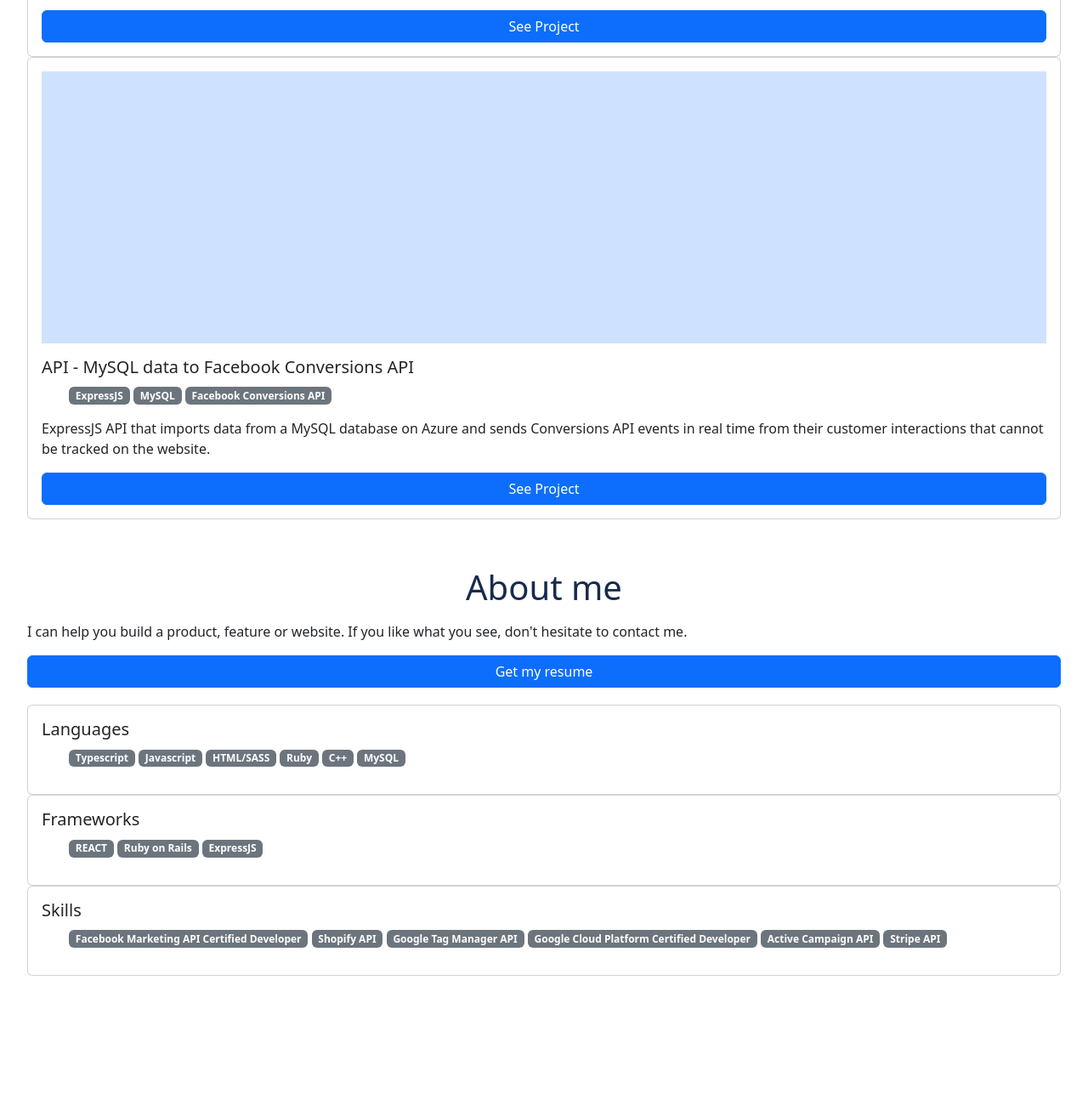
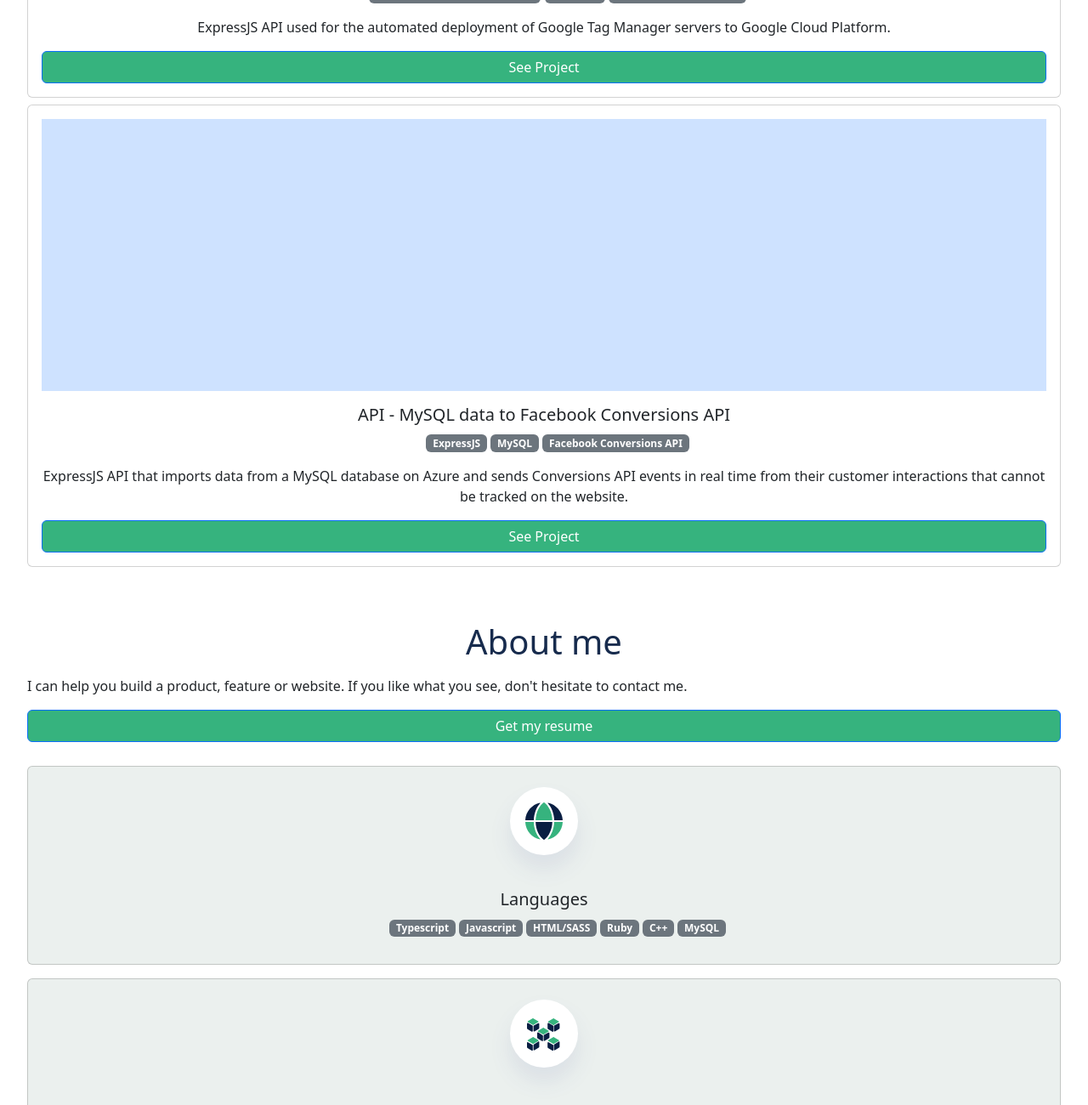
Before and after one commit to marcoshdezcam/micro-portfolio, a website: page index.html in a window 1280 px wide. Shown: the part 2360-3660 px from the top of the page at 85% size. Before the commit the page ends 3540 px from the top, so only its background shows below. Drawn offline with nearby package versions, Linux system fonts and the light colour scheme.

Commit message:
Add style and icons to the Works and About me sections.

```diff
--- a/index.html
+++ b/index.html
@@ -83,10 +83,10 @@
       </div>
     </section>
 
-    <section class="d-flex flex-column m-4 p-2 projects">
-      <h1 class="primary py-2 my-2 text-center">My Recent Work</h1>
+    <section class="grid text-center m-4 p-2 projects">
+      <h1 class="primary py-2 my-4 text-center">My Recent Work</h1>
 
-      <div class="card">
+      <div class="card my-2">
         <div class="card-body d-flex flex-column justify-content-center">
           <p class="placeholder-glow">
             <span
@@ -110,11 +110,11 @@
             series of Google Cloud Platform services, to analyze the data and
             present it to the user using a REACT frontend.
           </p>
-          <a href="#" class="btn btn-primary">See Project</a>
+          <a href="#" class="btn btn-primary teal-button">See Project</a>
         </div>
       </div>
 
-      <div class="card">
+      <div class="card my-2">
         <div class="card-body d-flex flex-column justify-content-center">
           <p class="placeholder-glow">
             <span
@@ -132,11 +132,11 @@
             and sync the data with Google Calendar, accept payments using the
             Stripe API and a dashboard for patients to consult their treatments.
           </p>
-          <a href="#" class="btn btn-primary">See Project</a>
+          <a href="#" class="btn btn-primary teal-button">See Project</a>
         </div>
       </div>
 
-      <div class="card">
+      <div class="card my-2">
         <div class="card-body d-flex flex-column justify-content-center">
           <p class="placeholder-glow">
             <span
@@ -155,11 +155,11 @@
             ExpressJS API used for the automated deployment of Google Tag
             Manager servers to Google Cloud Platform.
           </p>
-          <a href="#" class="btn btn-primary">See Project</a>
+          <a href="#" class="btn btn-primary teal-button">See Project</a>
         </div>
       </div>
 
-      <div class="card">
+      <div class="card my-2">
         <div class="card-body d-flex flex-column justify-content-center">
           <p class="placeholder-glow">
             <span
@@ -179,7 +179,7 @@
             sends Conversions API events in real time from their customer
             interactions that cannot be tracked on the website.
           </p>
-          <a href="#" class="btn btn-primary">See Project</a>
+          <a href="#" class="btn btn-primary teal-button">See Project</a>
         </div>
       </div>
     </section>
@@ -190,11 +190,12 @@
         I can help you build a product, feature or website. If you like what you
         see, don't hesitate to contact me.
       </p>
-      <a href="#" class="btn btn-primary">Get my resume</a>
+      <a href="#" class="btn btn-primary teal-button">Get my resume</a>
 
       <span class="badge badge-pill badge-primary">Primary</span>
-      <div class="card">
+      <div class="card my-2 text-center skills">
         <div class="card-body justify-content-center">
+          <img src="icons/icon-languages.svg" alt="languages" />
           <h5 class="card-title">Languages</h5>
           <ul>
             <li class="badge text-bg-secondary">Typescript</li>
@@ -207,8 +208,9 @@
         </div>
       </div>
 
-      <div class="card">
+      <div class="card my-2 text-center skills">
         <div class="card-body justify-content-center">
+          <img src="icons/icon-frameworks.svg" alt="frameworks" />
           <h5 class="card-title">Frameworks</h5>
           <ul>
             <li class="badge text-bg-secondary">REACT</li>
@@ -218,8 +220,9 @@
         </div>
       </div>
 
-      <div class="card">
+      <div class="card my-2 text-center skills">
         <div class="card-body justify-content-center">
+          <img src="icons/icon-skills.svg" alt="skills" />
           <h5 class="card-title">Skills</h5>
           <ul>
             <li class="badge text-bg-secondary">
--- a/style.css
+++ b/style.css
@@ -35,3 +35,15 @@ ul,
 .project-sample-img {
   height: 20rem;
 }
+
+.teal-button {
+  background-color: #36b37e;
+}
+
+.teal-button:hover {
+  background-color: #36b37fa1;
+}
+
+.skills {
+  background-color: #ebf0ee;
+}
```
